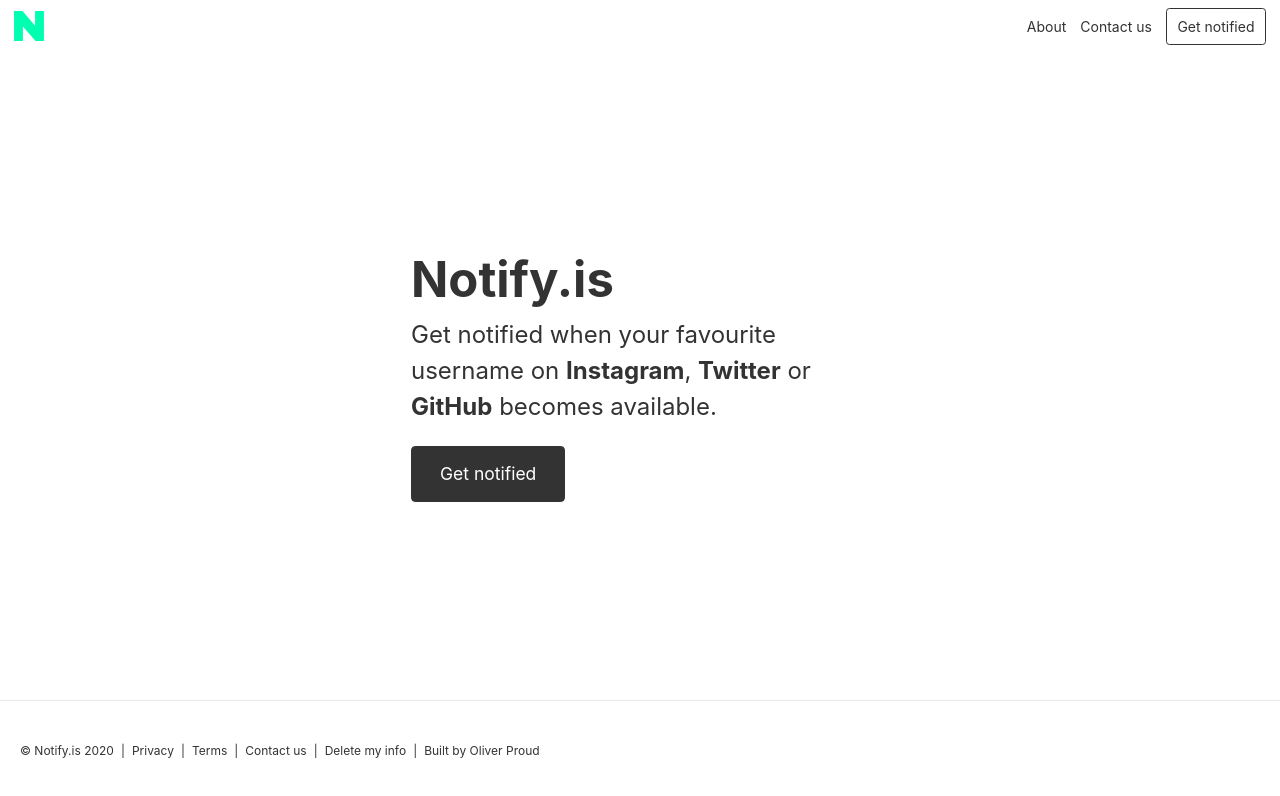
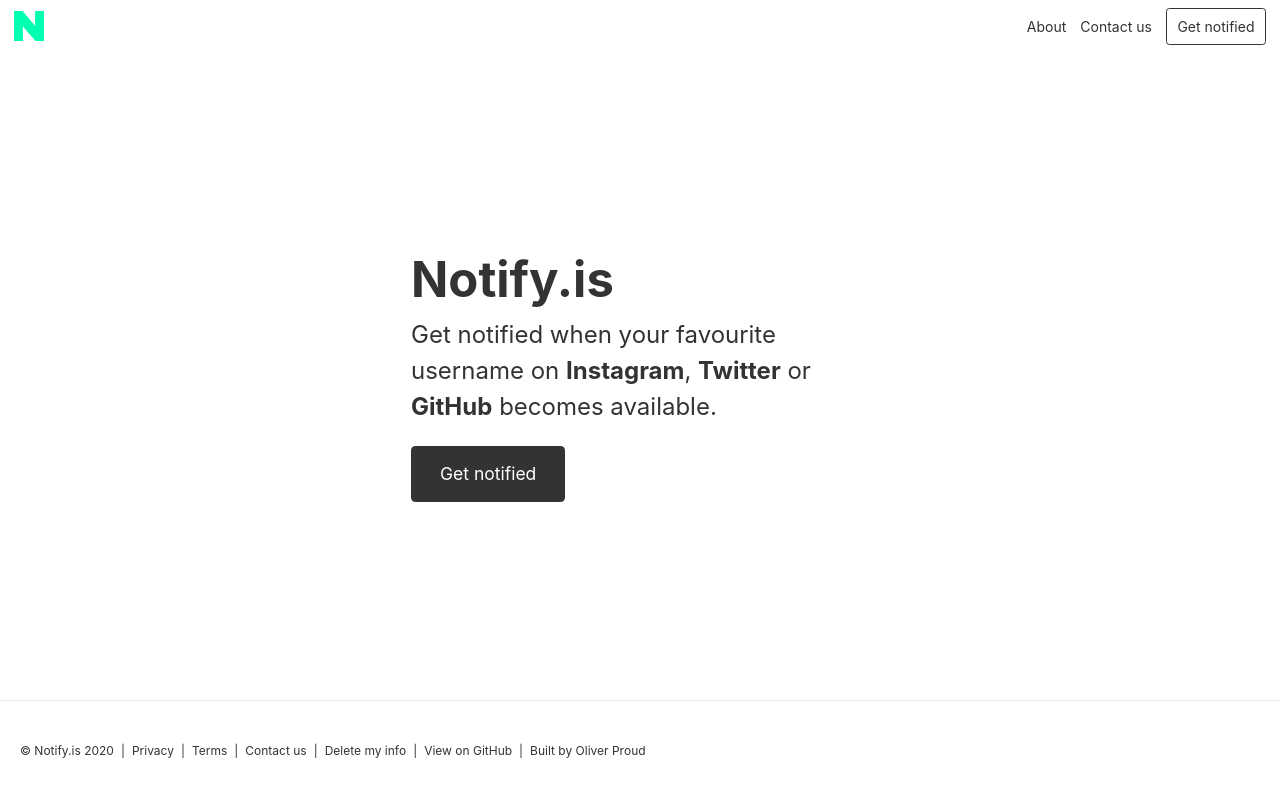
Before and after one commit to oliverproud/notify.is, a Next.js app: page / in a window 1280 px wide. Shown: the top 796 px of the page. Built offline with nearby package versions, Linux system fonts and the light colour scheme.

Commit message:
update footer, add button

```diff
--- a/components/footer.js
+++ b/components/footer.js
@@ -33,6 +33,10 @@
         </li>
         <span className="footer-span">|</span>
         <li className="list-inline-item test">
+          <a href="https://github.com/oliverproud/notify.is/">View on GitHub</a>
+        </li>
+        <span className="footer-span">|</span>
+        <li className="list-inline-item test">
           <a href="https://oliverproud.com">Built by Oliver Proud</a>
         </li>
       </ul>
```
Also changed, not shown: public/github-button.png (added).
